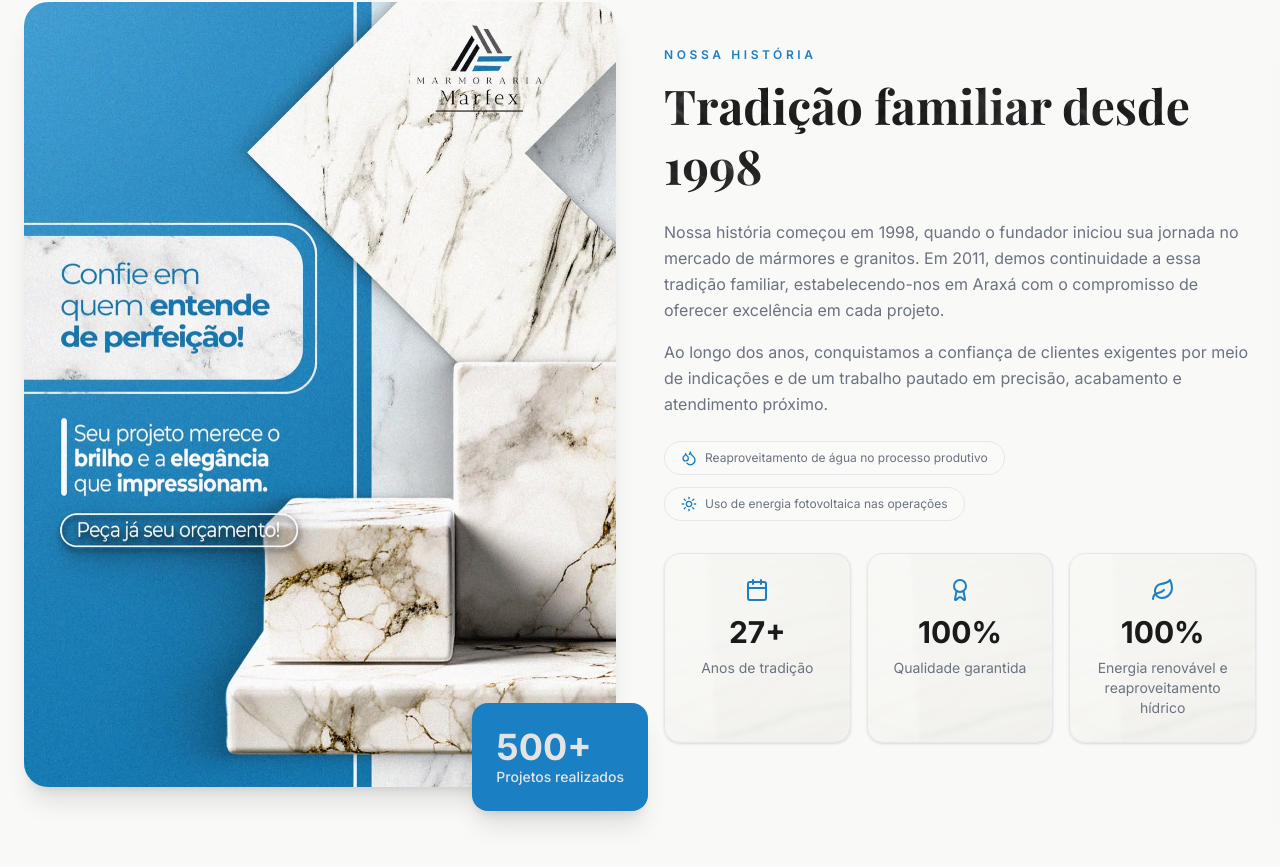
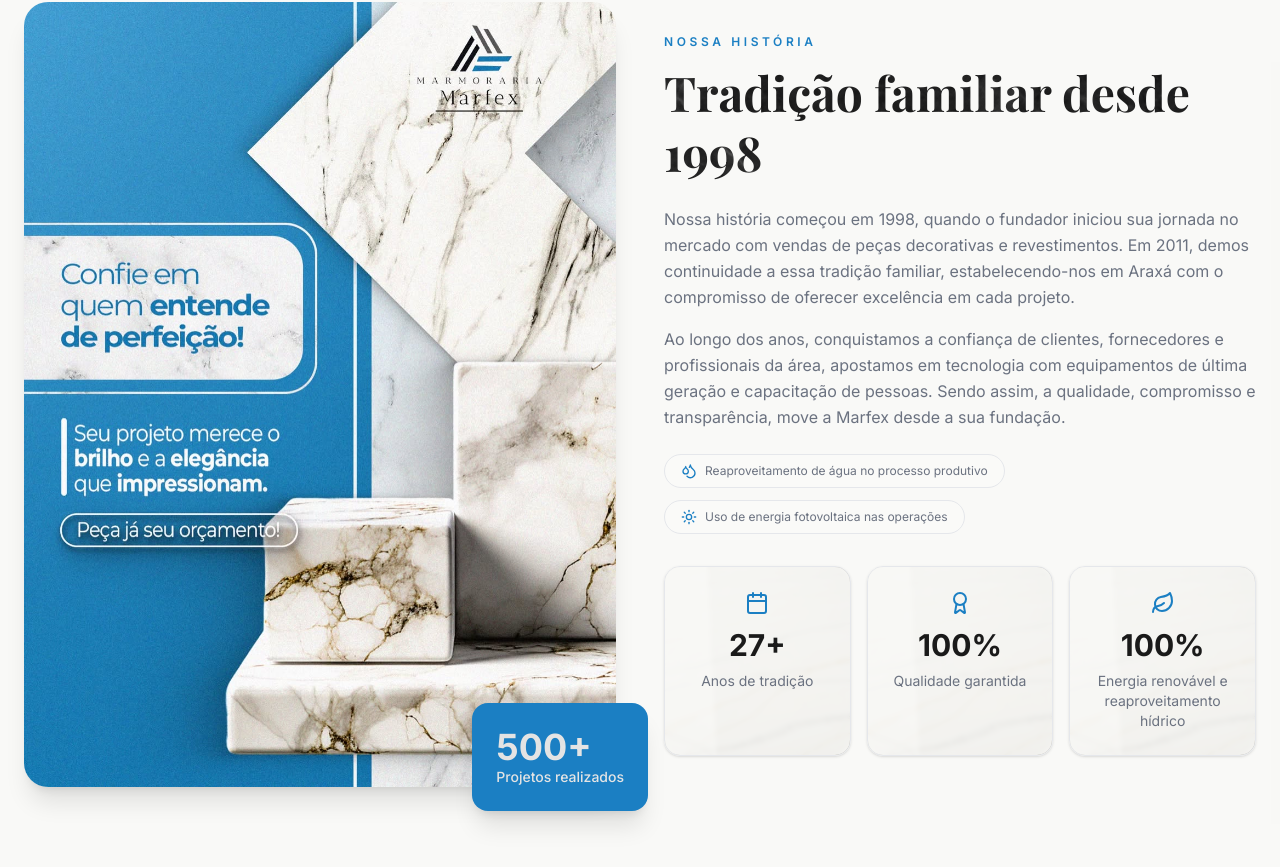
Before and after one commit to ishelp-lab/marfex, a Next.js app: page / in a window 1280 px wide. Shown: the part 2733-3600 px from the top of the page. Built offline with nearby package versions, Linux system fonts and the light colour scheme; a web font is replaced by a local one.

Commit message:
Atualizações e correções de texto.

```diff
--- a/components/about-section.tsx
+++ b/components/about-section.tsx
@@ -48,9 +48,7 @@ export function AboutSection() {
               Confie em quem entende de perfeição
             </h2>
             <p className="mt-6 text-base leading-relaxed text-muted-foreground">
-              A Marmoraria Marfex e especializada em projetos sob medida com marmore,
-              granito e quartzito para ambientes sofisticados. Unimos qualidade superior
-              e um acabamento impecável para valorizar sua casa ou comércio.
+              A Marmoraria Marfex é especializada em projetos sob medida em rochas ornamentais e rochas sintéticas. Unimos a experiência em qualidade e tecnologia em um acabamento único e impecável.
             </p>
             <p className="mt-4 text-base leading-relaxed text-muted-foreground">
               Seu projeto merece o brilho e a elegância que impressionam. Cada detalhe do
@@ -59,7 +57,7 @@ export function AboutSection() {
 
             <ul className="mt-8 flex flex-col gap-4">
               {[
-                "Equipe especializada e experiente",
+                "Equipe especializada e expêriente",
                 "Materiais selecionados com critério",
                 "Medições e cortes de alta precisão",
                 "Instalação profissional no capricho",
--- a/components/history-section.tsx
+++ b/components/history-section.tsx
@@ -38,14 +38,12 @@ export function HistorySection() {
             </h2>
 
             <p className="mt-6 text-base leading-relaxed text-muted-foreground">
-              Nossa história começou em 1998, quando o fundador iniciou sua jornada no mercado
-              de mármores e granitos. Em 2011, demos continuidade a essa tradição familiar,
+              Nossa história começou em 1998, quando o fundador iniciou sua jornada no mercado com vendas de peças decorativas e revestimentos. Em 2011, demos continuidade a essa tradição familiar,
               estabelecendo-nos em Araxá com o compromisso de oferecer excelência em cada projeto.
             </p>
 
             <p className="mt-4 text-base leading-relaxed text-muted-foreground">
-              Ao longo dos anos, conquistamos a confiança de clientes exigentes por meio de
-              indicações e de um trabalho pautado em precisão, acabamento e atendimento próximo.
+              Ao longo dos anos, conquistamos a confiança de clientes, fornecedores e profissionais da área, apostamos em tecnologia com equipamentos de última geração e capacitação de pessoas. Sendo assim, a qualidade, compromisso e transparência, move a Marfex desde a sua fundação.
             </p>
 
             {/* Selinhos */}
```
